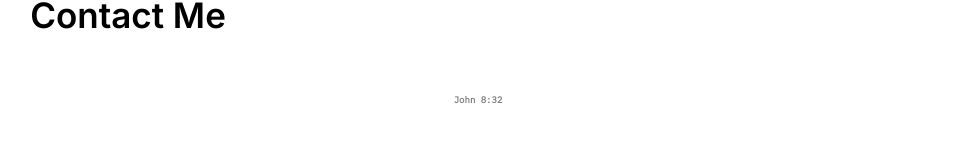
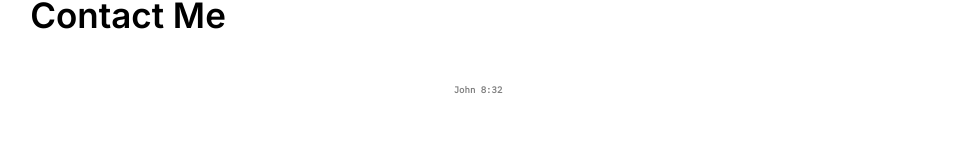
Before and after one commit to darshea/darshea.github.io, a React (Create React App) app: page /darshea/darshea.github.io.git/ in a window 1280 px wide. Shown: the part 618-760 px from the top of the page, without its empty margins (162-1118 px from the left). Built offline with nearby package versions, Linux system fonts and the light colour scheme.

Commit message:
bottomline

```diff
--- a/src/App.css
+++ b/src/App.css
@@ -57,5 +57,5 @@ a {
   font-family: 'IBM Plex Mono', monospace;
   color: grey;
   font-weight: 700;
-  margin-top: 20px;
+  margin-top: 10px;
 }
```
